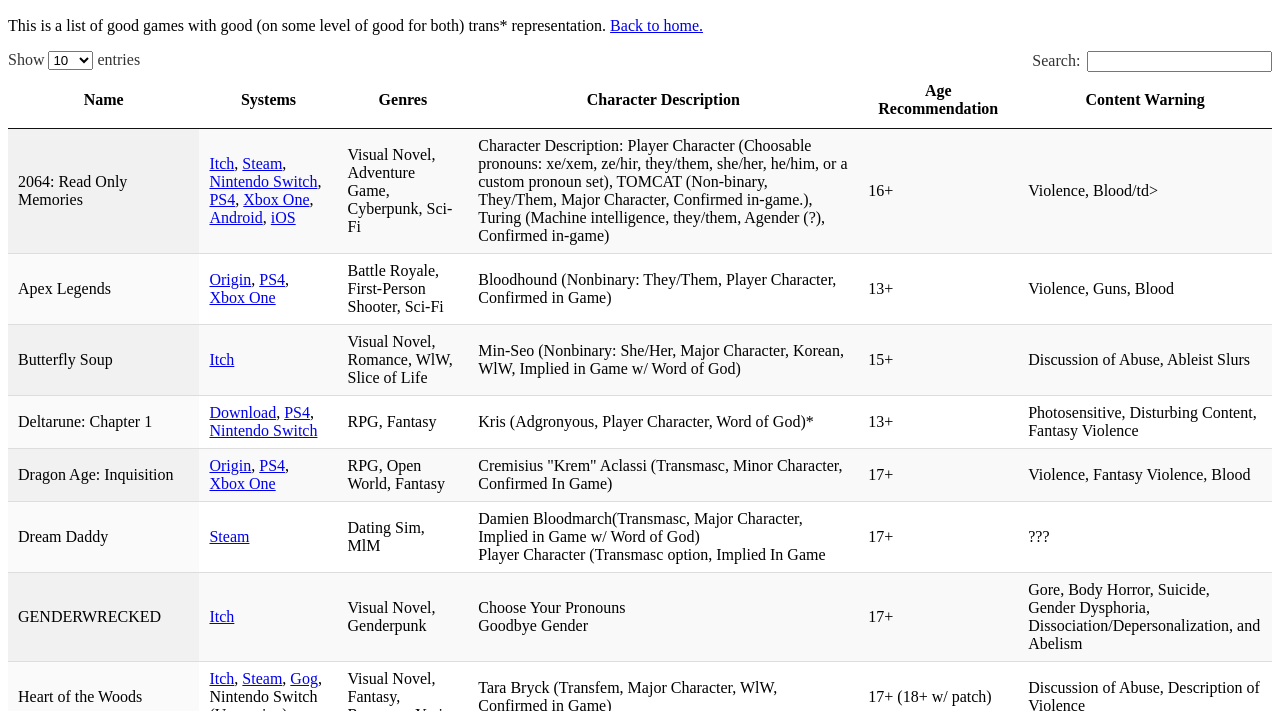
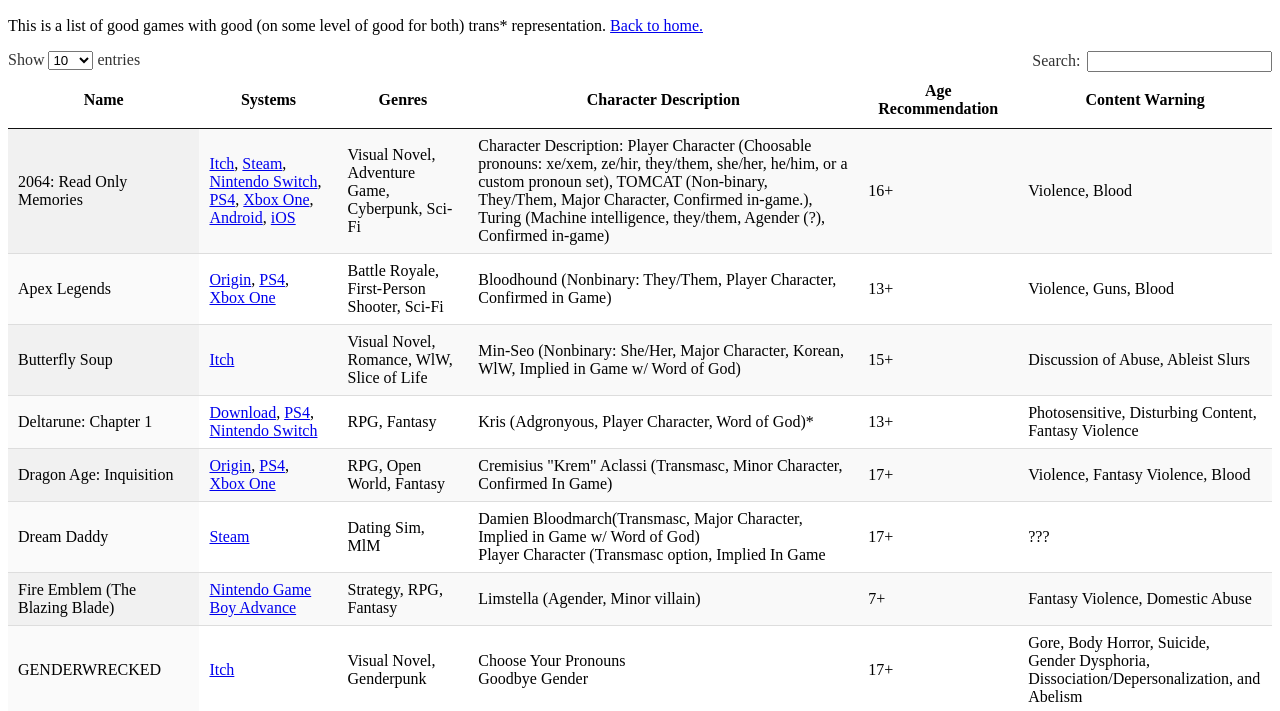
Before and after one commit to thatwannabecat/thatwannabecat.github.io, a plain HTML site: page the_list.html in a window 1280 px wide. Shown: the part 38-749 px from the top of the page. Drawn offline with Linux system fonts and the light colour scheme.

Commit message:
Add files via upload

```diff
--- a/the_list.html
+++ b/the_list.html
@@ -42,7 +42,7 @@
             <td>Visual Novel, Adventure Game, Cyberpunk, Sci-Fi</td>
             <td>Character Description: Player Character (Choosable pronouns: xe/xem, ze/hir, they/them, she/her, he/him, or a custom pronoun set), TOMCAT (Non-binary, They/Them, Major Character, Confirmed in-game.), Turing (Machine intelligence, they/them, Agender (?), Confirmed in-game)</td>
             <td>16+</td>
-            <td>Violence, Blood/td>
+            <td>Violence, Blood
         </tr>
         <tr>
             <td>Apex Legends</td>
@@ -274,6 +274,16 @@
             <td>15+</td>
             <td><div>Psychological Horror, Music to induce Panic, Discussion of Abuse,</div><div>Abstract Homophobia, Abstract Transphobia.</div></td>
         </tr>
+        <tr>
+            <td>Fire Emblem (The Blazing Blade)</td>
+            <td>
+                <a href="https://en.wikipedia.org/wiki/Fire_Emblem_(video_game)">Nintendo Game Boy Advance</a>
+            </td>
+            <td>Strategy, RPG, Fantasy</td>
+            <td>Limstella (Agender, Minor villain)</td>
+            <td>7+</td>
+            <td>Fantasy Violence, Domestic Abuse</td>
+        </tr>
     </tbody>
 </table>
 
```
